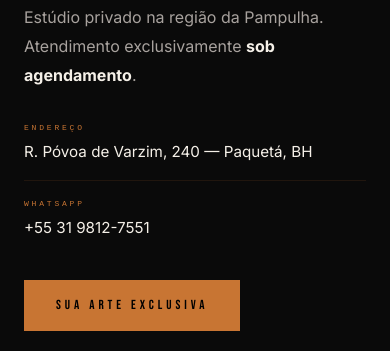
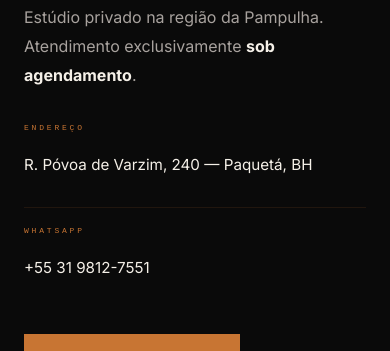
Before and after one commit to midnigthnevoa/Los-Cholos-Tattoo, a plain HTML site: page index.html in a window 390 px wide. Shown: the part 4278-4629 px from the top of the page. Drawn offline with Linux system fonts and the light colour scheme.

Commit message:
Increase tap target size for links on mobile (min-height 44px)

```diff
--- a/css/style.css
+++ b/css/style.css
@@ -859,7 +859,7 @@ section { position: relative; }
   text-transform: uppercase;
 }
 .contact-card p { color: var(--stone-400); font-size: 0.88rem; line-height: 1.7; }
-.contact-card a { color: var(--copper); font-family: var(--font-mono); font-size: 0.72rem; letter-spacing: 0.08em; }
+.contact-card a { color: var(--copper); font-family: var(--font-mono); font-size: 0.72rem; letter-spacing: 0.08em; display:inline-block; padding:0.25rem 0; min-height:44px; line-height:44px; }
 .contact-card a:hover { text-decoration: underline; }
 
 /* ---------- SKILL TAGS ---------- */
@@ -1468,6 +1468,12 @@ section { position: relative; }
 .location-detail-value {
   color: var(--cream);
   font-size: 0.95rem;
+}
+.location-detail-value a {
+  display: inline-block;
+  padding: 0.25rem 0;
+  min-height: 44px;
+  line-height: 44px;
 }
 
 /* =========================================================
```
